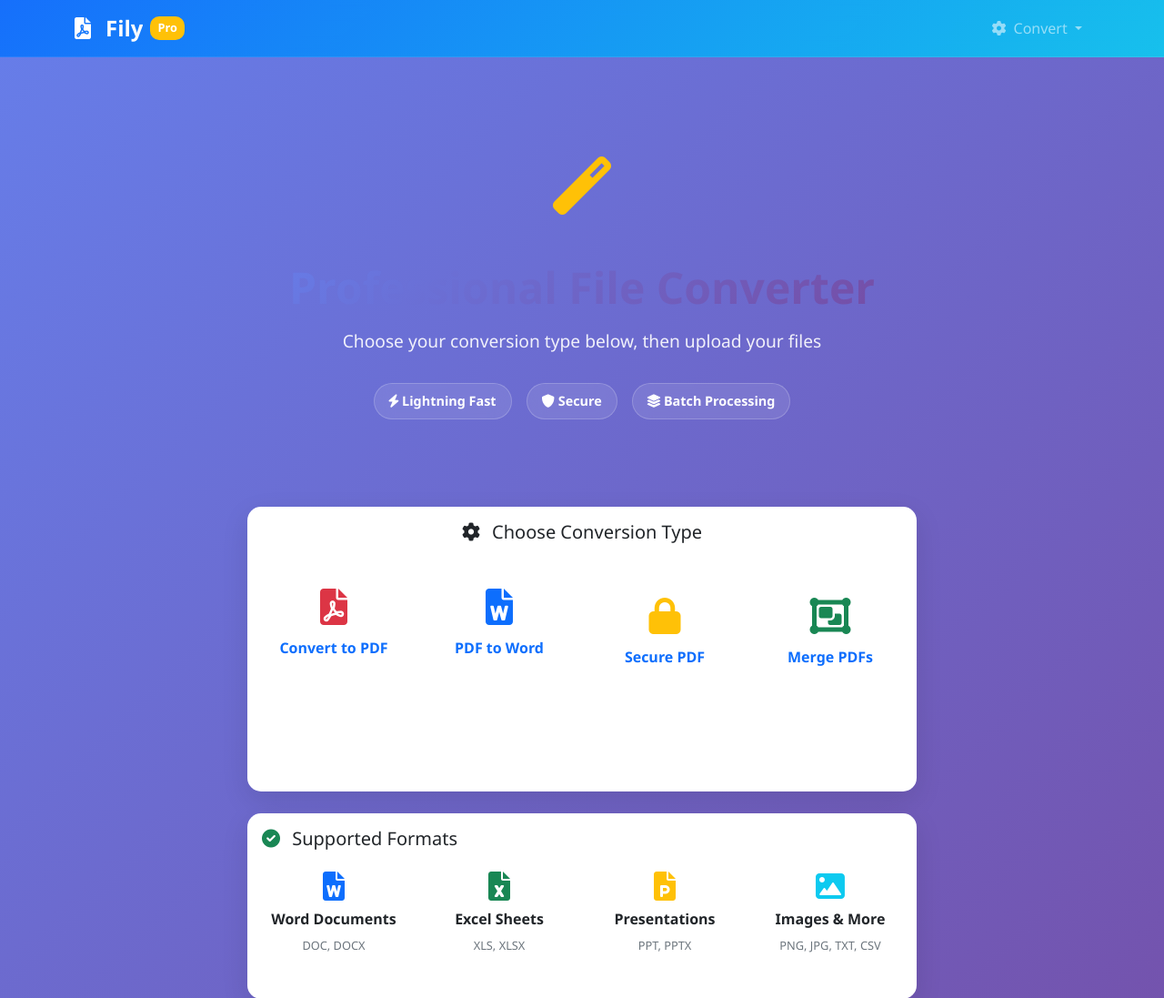
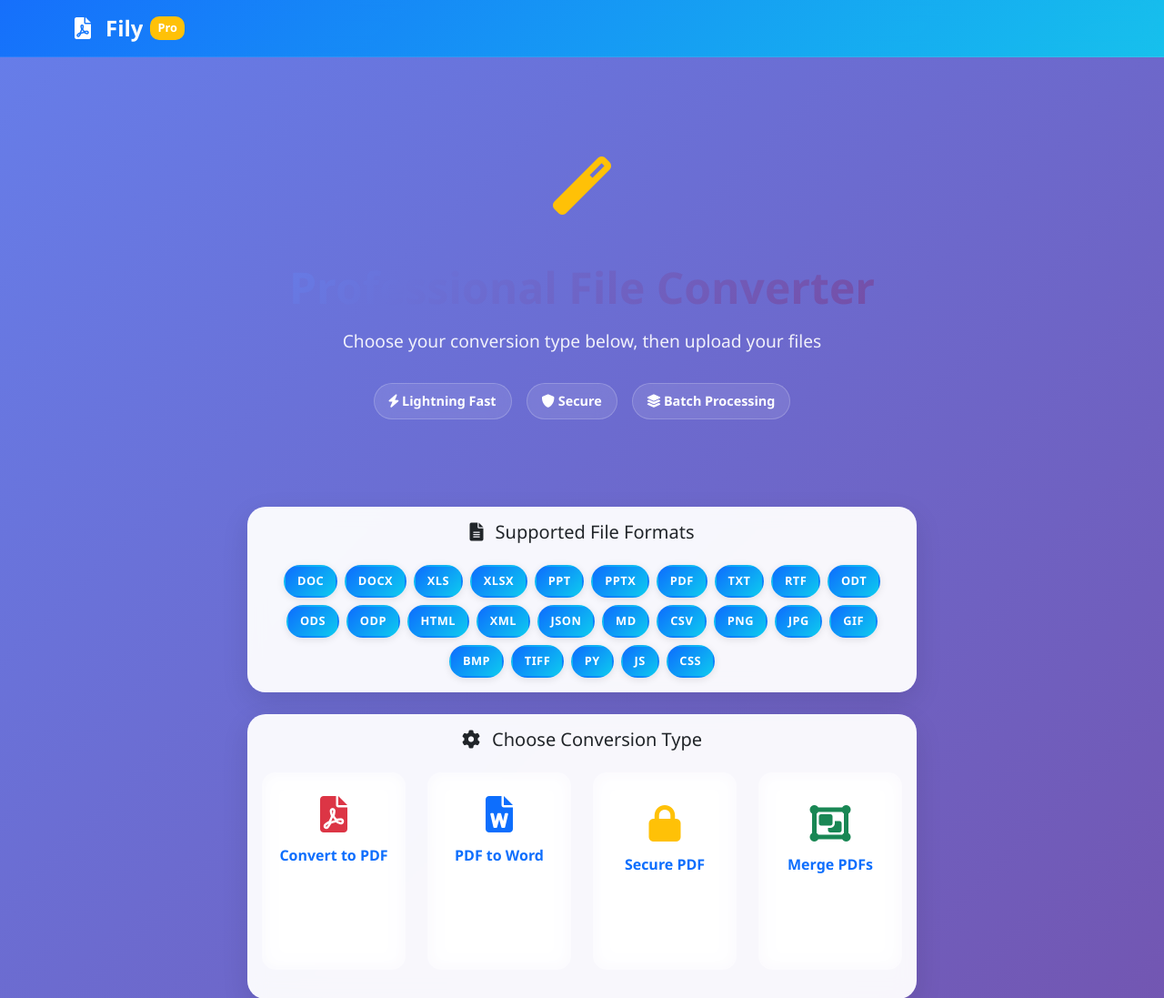
Before and after one commit to AnZomorodian/Converter, a Flask app: page / in a window 1280 px wide. Shown: the top 1097 px of the page at 91% size. Run offline with Flask 3, Linux system fonts and the light colour scheme; data that the repository does not hold is empty; some libraries are stand-ins or nearby versions.

Commit message:
Enhance the user interface with back button and format display improvements
Refactors the UI, fixes Word-to-PDF conversion, improves CSS, and adds a back button using Javascript and CSS.

Replit-Commit-Author: Agent
Replit-Commit-Session-Id: f52dcf04-abd5-4d34-be03-73031d7db9f5
Replit-Commit-Screenshot-Url: https://storage.googleapis.com/screenshot-production-us-central1/86e5b171-ecdb-4476-8eaa-4f1b081b3dfd/f52dcf04-abd5-4d34-be03-73031d7db9f5/cY1mTiK

```diff
--- a/static/css/style.css
+++ b/static/css/style.css
@@ -577,3 +577,159 @@ body {
 #uploadArea.initial-hidden {
     display: none !important;
 }
+
+/* Enhanced supported formats section */
+.supported-formats {
+    display: flex;
+    flex-wrap: wrap;
+    justify-content: center;
+    gap: 0.5rem;
+    margin-top: 1rem;
+}
+
+.format-badge {
+    background: linear-gradient(135deg, var(--primary-color), var(--info-color));
+    color: white;
+    padding: 0.4rem 0.8rem;
+    border-radius: 20px;
+    font-size: 0.8rem;
+    font-weight: 600;
+    text-transform: uppercase;
+    letter-spacing: 0.5px;
+    transition: all 0.3s ease;
+    border: 2px solid transparent;
+    position: relative;
+    overflow: hidden;
+}
+
+.format-badge::before {
+    content: '';
+    position: absolute;
+    top: 0;
+    left: -100%;
+    width: 100%;
+    height: 100%;
+    background: linear-gradient(90deg, transparent, rgba(255,255,255,0.3), transparent);
+    transition: left 0.5s;
+}
+
+.format-badge:hover {
+    transform: translateY(-2px) scale(1.05);
+    box-shadow: 0 5px 15px rgba(13, 110, 253, 0.3);
+    border-color: rgba(255, 255, 255, 0.3);
+}
+
+.format-badge:hover::before {
+    left: 100%;
+}
+
+/* Enhanced back button */
+#backButtonContainer .btn {
+    background: linear-gradient(45deg, var(--primary-color), var(--info-color));
+    border: none;
+    color: white;
+    padding: 0.75rem 1.5rem;
+    border-radius: 25px;
+    font-weight: 600;
+    transition: all 0.3s ease;
+    position: relative;
+    overflow: hidden;
+}
+
+#backButtonContainer .btn::before {
+    content: '';
+    position: absolute;
+    top: 0;
+    left: -100%;
+    width: 100%;
+    height: 100%;
+    background: linear-gradient(90deg, transparent, rgba(255,255,255,0.2), transparent);
+    transition: left 0.5s;
+}
+
+#backButtonContainer .btn:hover {
+    transform: translateY(-2px);
+    box-shadow: 0 8px 25px rgba(13, 110, 253, 0.3);
+}
+
+#backButtonContainer .btn:hover::before {
+    left: 100%;
+}
+
+/* Enhanced card animations */
+.card {
+    border: none;
+    border-radius: 20px;
+    box-shadow: 0 10px 30px rgba(0, 0, 0, 0.1);
+    background: rgba(255, 255, 255, 0.95);
+    backdrop-filter: blur(10px);
+    transition: all 0.3s ease;
+    position: relative;
+    overflow: hidden;
+}
+
+.card::before {
+    content: '';
+    position: absolute;
+    top: 0;
+    left: 0;
+    right: 0;
+    height: 4px;
+    background: linear-gradient(90deg, var(--primary-color), var(--info-color), var(--warning-color));
+    transform: scaleX(0);
+    transition: transform 0.3s ease;
+}
+
+.card:hover::before {
+    transform: scaleX(1);
+}
+
+.card:hover {
+    transform: translateY(-5px);
+    box-shadow: 0 20px 40px rgba(0, 0, 0, 0.15);
+}
+
+/* Animate format badges on page load */
+@keyframes slideInUp {
+    from {
+        opacity: 0;
+        transform: translateY(30px);
+    }
+    to {
+        opacity: 1;
+        transform: translateY(0);
+    }
+}
+
+.format-badge {
+    animation: slideInUp 0.6s ease forwards;
+}
+
+.format-badge:nth-child(odd) {
+    animation-delay: 0.1s;
+}
+
+.format-badge:nth-child(even) {
+    animation-delay: 0.2s;
+}
+
+/* Enhanced conversion type animations */
+@keyframes fadeInScale {
+    from {
+        opacity: 0;
+        transform: scale(0.8);
+    }
+    to {
+        opacity: 1;
+        transform: scale(1);
+    }
+}
+
+.conversion-option {
+    animation: fadeInScale 0.5s ease forwards;
+}
+
+.conversion-option:nth-child(1) { animation-delay: 0.1s; }
+.conversion-option:nth-child(2) { animation-delay: 0.2s; }
+.conversion-option:nth-child(3) { animation-delay: 0.3s; }
+.conversion-option:nth-child(4) { animation-delay: 0.4s; }
--- a/static/js/main.js
+++ b/static/js/main.js
@@ -55,6 +55,8 @@ class PDFConverter {
     showUploadArea() {
         this.uploadArea.classList.remove('initial-hidden', 'd-none');
         document.getElementById('conversionTypeSelector').style.display = 'none';
+        document.getElementById('supportedFormatsSection').style.display = 'none';
+        document.getElementById('backButtonContainer').style.display = 'block';
     }
 
     attachEventListeners() {
@@ -325,6 +327,8 @@ class PDFConverter {
         // Reset to conversion type selection
         this.uploadArea.classList.add('initial-hidden');
         document.getElementById('conversionTypeSelector').style.display = 'block';
+        document.getElementById('supportedFormatsSection').style.display = 'block';
+        document.getElementById('backButtonContainer').style.display = 'none';
 
         // Reset selection
         document.querySelectorAll('.conversion-option').forEach(option => {
@@ -420,6 +424,10 @@ function showConversionMode(mode) {
     selectConversionType(mode);
 }
 
+function goBackToSelection() {
+    window.converter.resetInterface();
+}
+
 // Initialize when DOM is loaded
 document.addEventListener('DOMContentLoaded', () => {
     window.converter = new PDFConverter();
--- a/templates/index.html
+++ b/templates/index.html
@@ -18,28 +18,7 @@
                     <span class="brand-subtitle">Pro</span>
                 </div>
             </a>
-            <div class="navbar-nav ms-auto">
-                <div class="nav-item dropdown">
-                    <a class="nav-link dropdown-toggle" href="#" role="button" data-bs-toggle="dropdown">
-                        <i class="fas fa-cog me-1"></i> Convert
-                    </a>
-                    <ul class="dropdown-menu">
-                        <li><a class="dropdown-item" href="#" onclick="showConversionMode('pdf-to-word')">
-                            <i class="fas fa-file-word me-2"></i>PDF to Word
-                        </a></li>
-                        <li><a class="dropdown-item" href="#" onclick="showConversionMode('pdf-password')">
-                            <i class="fas fa-lock me-2"></i>Add Password to PDF
-                        </a></li>
-                        <li><a class="dropdown-item" href="#" onclick="showConversionMode('pdf-merge')">
-                            <i class="fas fa-object-group me-2"></i>Merge PDFs
-                        </a></li>
-                        <li><hr class="dropdown-divider"></li>
-                        <li><a class="dropdown-item" href="#" onclick="showConversionMode('any-to-pdf')">
-                            <i class="fas fa-magic me-2"></i>Any to PDF
-                        </a></li>
-                    </ul>
-                </div>
-            </div>
+
         </div>
     </nav>
 
@@ -71,6 +50,43 @@
                     </div>
                 </div>
 
+                <!-- Supported Formats Section -->
+                <div class="card mb-4" id="supportedFormatsSection">
+                    <div class="card-body">
+                        <h5 class="card-title text-center mb-4">
+                            <i class="fas fa-file-alt me-2"></i>
+                            Supported File Formats
+                        </h5>
+                        <div class="supported-formats">
+                            <span class="format-badge">DOC</span>
+                            <span class="format-badge">DOCX</span>
+                            <span class="format-badge">XLS</span>
+                            <span class="format-badge">XLSX</span>
+                            <span class="format-badge">PPT</span>
+                            <span class="format-badge">PPTX</span>
+                            <span class="format-badge">PDF</span>
+                            <span class="format-badge">TXT</span>
+                            <span class="format-badge">RTF</span>
+                            <span class="format-badge">ODT</span>
+                            <span class="format-badge">ODS</span>
+                            <span class="format-badge">ODP</span>
+                            <span class="format-badge">HTML</span>
+                            <span class="format-badge">XML</span>
+                            <span class="format-badge">JSON</span>
+                            <span class="format-badge">MD</span>
+                            <span class="format-badge">CSV</span>
+                            <span class="format-badge">PNG</span>
+                            <span class="format-badge">JPG</span>
+                            <span class="format-badge">GIF</span>
+                            <span class="format-badge">BMP</span>
+                            <span class="format-badge">TIFF</span>
+                            <span class="format-badge">PY</span>
+                            <span class="format-badge">JS</span>
+                            <span class="format-badge">CSS</span>
+                        </div>
+                    </div>
+                </div>
+
                 <!-- Conversion Type Selection -->
                 <div class="card mb-4" id="conversionTypeSelector">
                     <div class="card-body">
@@ -78,6 +94,14 @@
                             <i class="fas fa-cog me-2"></i>
                             Choose Conversion Type
                         </h5>
+
+                        <!-- Back Button (initially hidden) -->
+                        <div class="text-center mb-3" id="backButtonContainer" style="display: none;">
+                            <button class="btn btn-outline-primary" onclick="goBackToSelection()">
+                                <i class="fas fa-arrow-left me-2"></i>
+                                Back to Conversion Types
+                            </button>
+                        </div>
                         <div class="row">
                             <div class="col-md-3 col-sm-6 mb-3">
                                 <div class="conversion-option" onclick="selectConversionType('any-to-pdf')">
```
Also changed, not shown: replit.md (+6 -0 lines), 3 other files.
